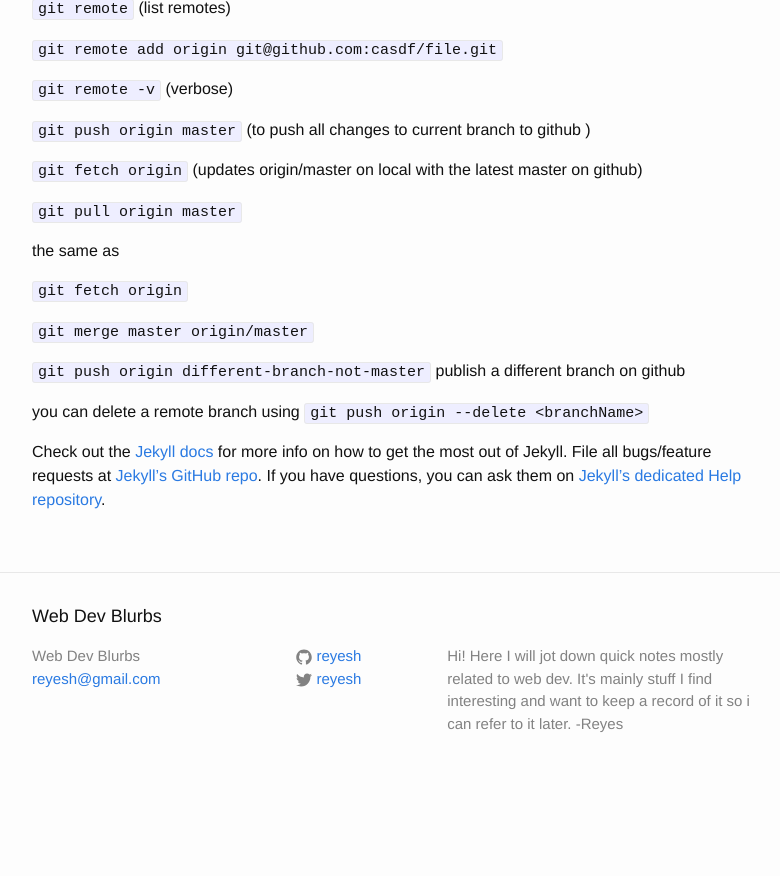
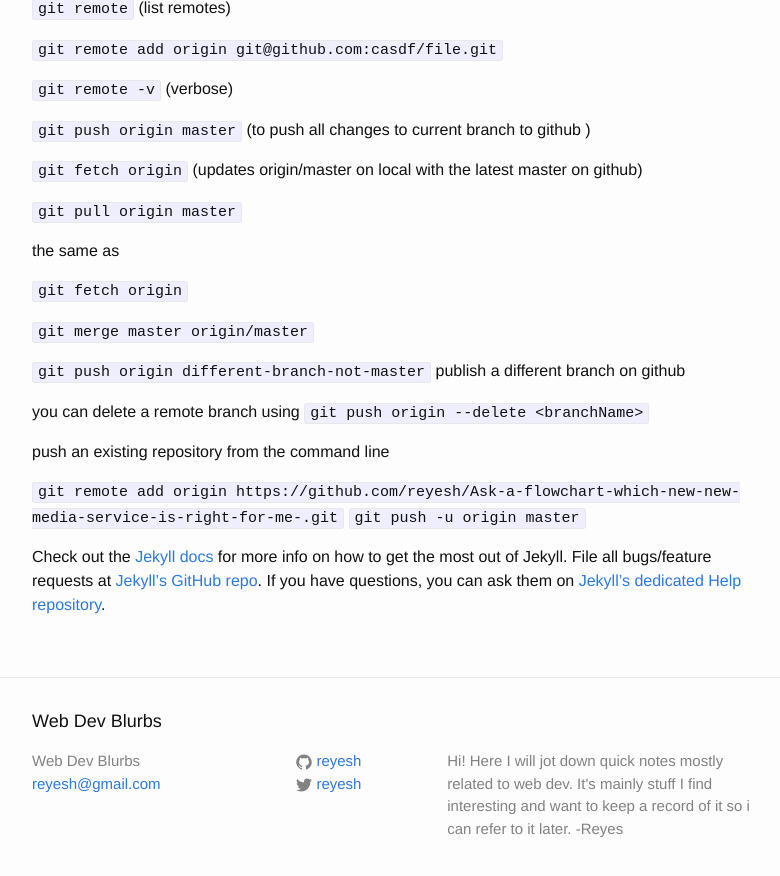
Before and after one commit to reyesh/jb, a Jekyll site: the page built from _posts/2015-09-28-test-new-post.markdown, in a window 1280 px wide and 900 px high, scrolled down 1269 px. Shown: the top 876 px of the window, without its empty margins (238-1018 px from the left). Built offline with Jekyll 4.4.1, drawn with Linux system fonts in a browser that asks for light colours; comment, search, counter and statistics services are not loaded; before the commit the page ends 2064 px from its top, so only the background shows below that.

Commit message:
DOCS: edit post

```diff
--- a/_posts/2015-09-28-test-new-post.markdown
+++ b/_posts/2015-09-28-test-new-post.markdown
@@ -87,6 +87,11 @@ the same as
 you can delete a remote branch using
 `git push origin --delete <branchName>`
 
+push an existing repository from the command line
+
+`git remote add origin https://github.com/reyesh/Ask-a-flowchart-which-new-new-media-service-is-right-for-me-.git`
+`git push -u origin master`
+
 
 
 Check out the [Jekyll docs][jekyll] for more info on how to get the most out of Jekyll. File all bugs/feature requests at [Jekyll’s GitHub repo][jekyll-gh]. If you have questions, you can ask them on [Jekyll’s dedicated Help repository][jekyll-help].
```
